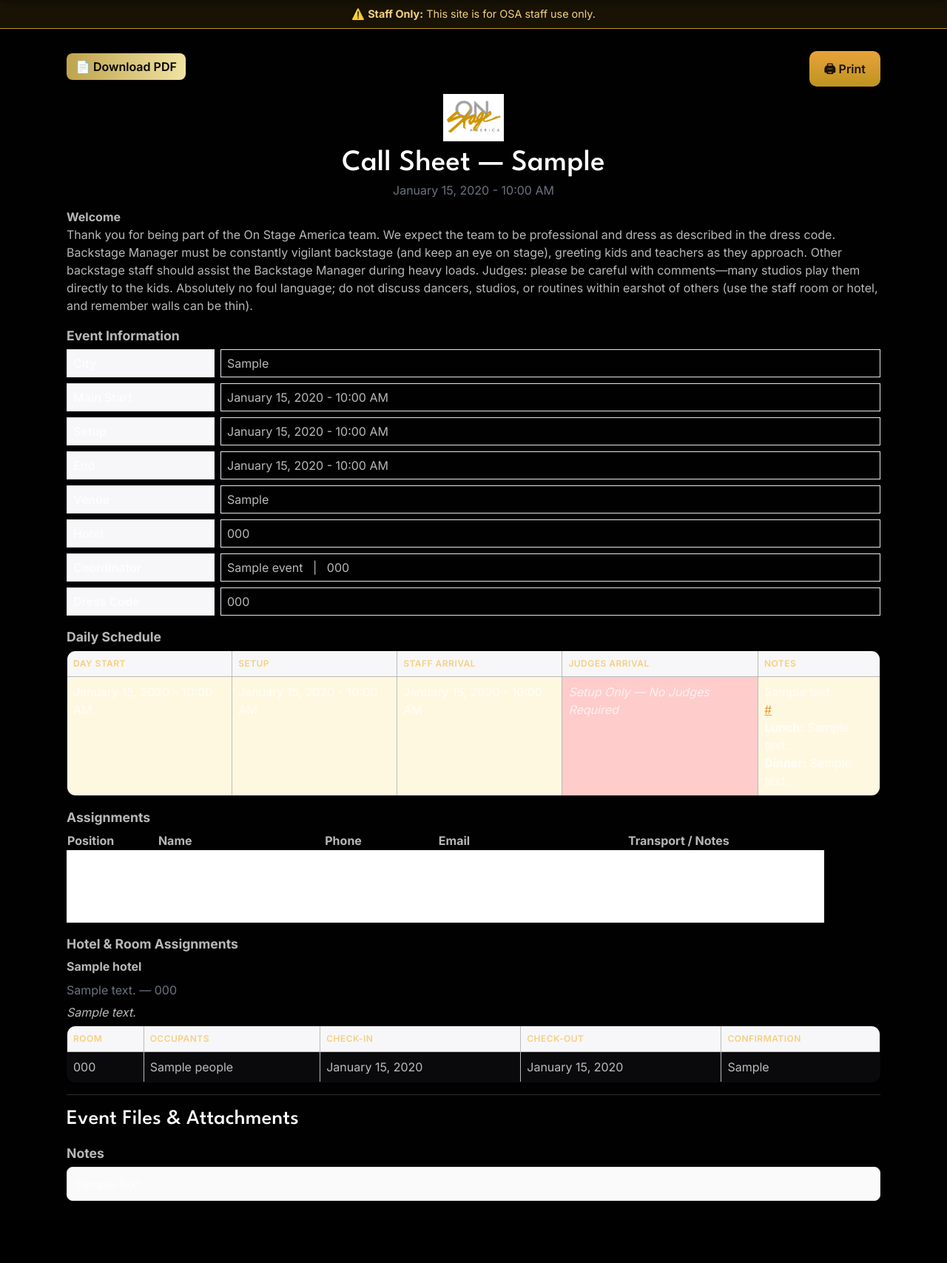
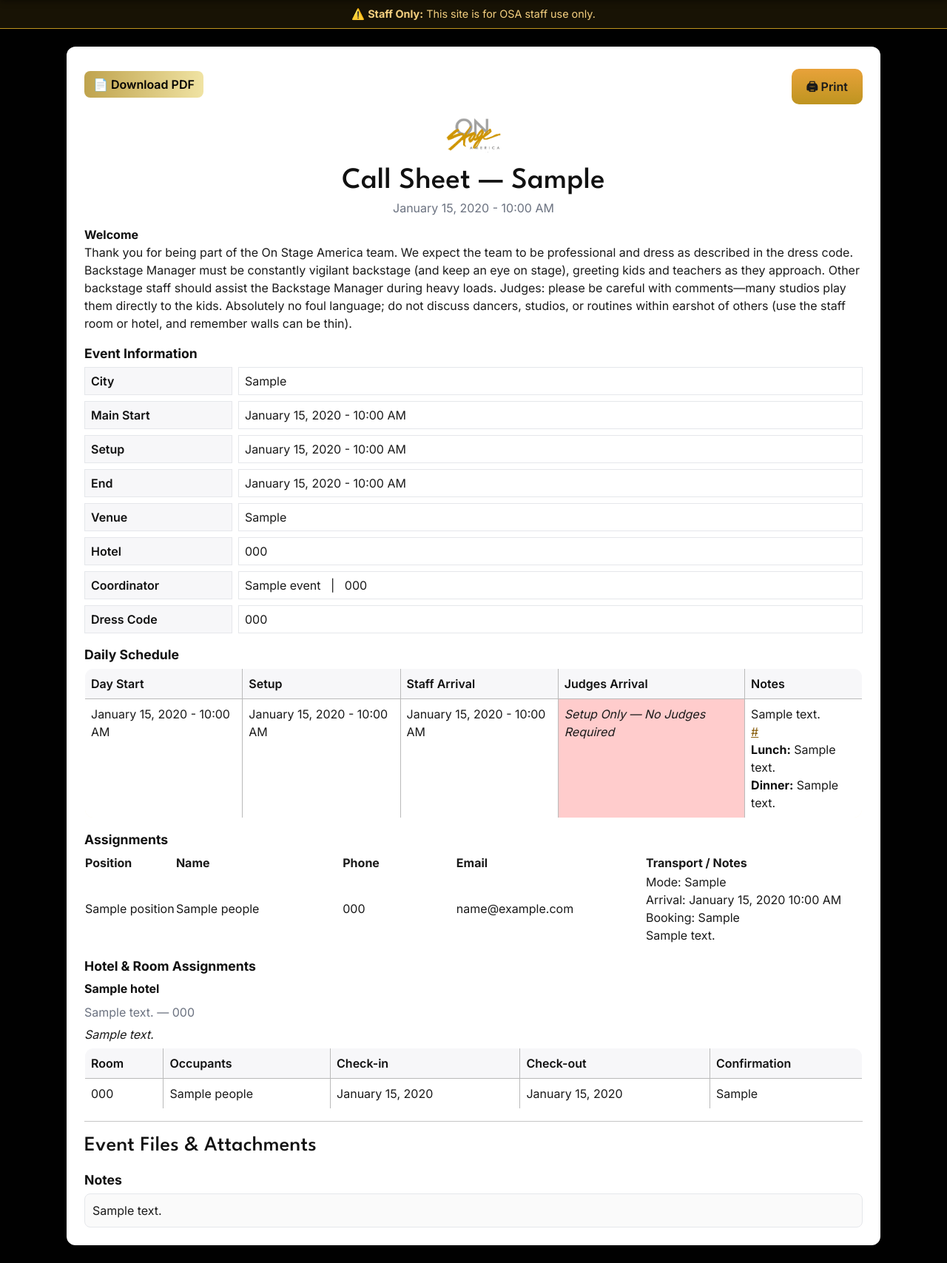
Before and after one commit to Ksmishra123/osa_staff, a Flask app: page /callsheet/1 in a window 1280 px wide. Shown: the part 70-1777 px from the top of the page at 74% size. Before the commit the page ends 1693 px from the top, so only its background shows below. Run offline with Flask 3, Linux system fonts and the light colour scheme; tables that the repository leaves empty hold one stand-in row (values such as "Sample post"); parts of the project's set-up code (start-up, migrations or seed data) failed here and were passed over; some libraries are stand-ins or nearby versions.

Commit message:
Fix call sheet legibility under dark theme
The call sheet renders white-on-white because its light cell backgrounds
inherited white text from the global dark+gold theme. Scope the call
sheet to a self-contained light document (white container, dark text)
that overrides the inherited theme colors, so it stays legible on screen
and in print/PDF. call_sheet_pdf.html is standalone and unaffected.

Co-Authored-By: Claude Opus 4.8 (1M context) <noreply@anthropic.com>

```diff
--- a/templates/call_sheet.html
+++ b/templates/call_sheet.html
@@ -1,17 +1,24 @@
 {% extends 'base.html' %}
 {% block content %}
 <style>
-  .cs-container { max-width: 1100px; margin: 0 auto; position: relative; z-index: 1; }
+  /* Call sheet is a printable document — force a light layout with dark text,
+     overriding the global dark+gold theme so nothing is white-on-white. */
+  .cs-container { max-width: 1100px; margin: 0 auto; position: relative; z-index: 1;
+    background:#fff; color:#1a1a1a; padding:24px; border-radius:12px; }
+  .cs-container, .cs-container * { color:#1a1a1a; }
+  .cs-container h1, .cs-container h2, .cs-container h3,
+  .cs-container .h2, .cs-container strong { color:#111; }
+  .cs-container a { color:#8a6010; }
   .cs-header { text-align:center; margin-bottom:12px; }
-  .cs-sub { color:#6b7280; }
+  .cs-sub { color:#6b7280 !important; }
   .grid2 { display:grid; grid-template-columns: 200px 1fr; gap:8px; }
-  .grid2 .label { background:#f7f7f9; padding:6px 8px; font-weight:600; border:1px solid #e5e7eb; }
-  .grid2 .val { padding:6px 8px; border:1px solid #e5e7eb; }
+  .grid2 .label { background:#f7f7f9; padding:6px 8px; font-weight:600; border:1px solid #e5e7eb; color:#111; }
+  .grid2 .val { padding:6px 8px; border:1px solid #e5e7eb; background:#fff; color:#1a1a1a; }
   .h2 { font-size:1.1rem; font-weight:700; margin:18px 0 8px; }
-  .note-box { border:1px solid #e5e7eb; padding:10px; border-radius:8px; background:#fafafa; white-space:pre-wrap; }
-  .table { width:100%; border-collapse:collapse; }
-  .table th, .table td { border:1px solid #bababa; padding:8px; vertical-align:top; }
-  .table thead th { background:#f7f7f9; }
+  .note-box { border:1px solid #e5e7eb; padding:10px; border-radius:8px; background:#fafafa; color:#1a1a1a; white-space:pre-wrap; }
+  .cs-container .table { width:100%; border-collapse:collapse; background:#fff; color:#1a1a1a; box-shadow:none; }
+  .cs-container .table th, .cs-container .table td { border:1px solid #bababa; padding:8px; vertical-align:top; background:#fff; color:#1a1a1a; }
+  .cs-container .table thead th { background:#f7f7f9; color:#111; text-transform:none; font-size:inherit; letter-spacing:normal; }
   .btn-print { float:right; margin: 6px 0 0 0; }
   .welcome { margin:10px 0 8px; }
   .logo { display:block; margin:0 auto 6px; height:64px; }
```
